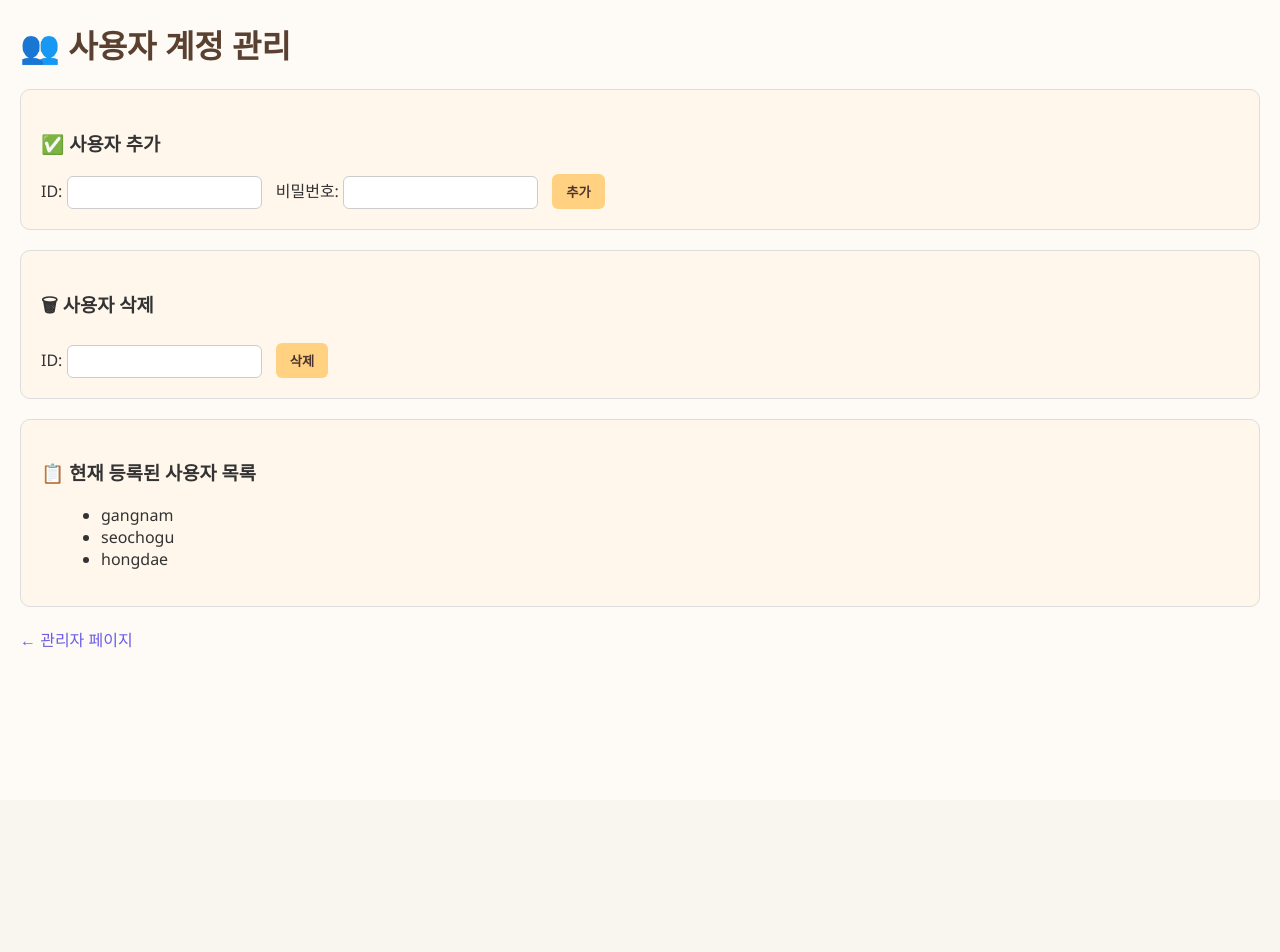
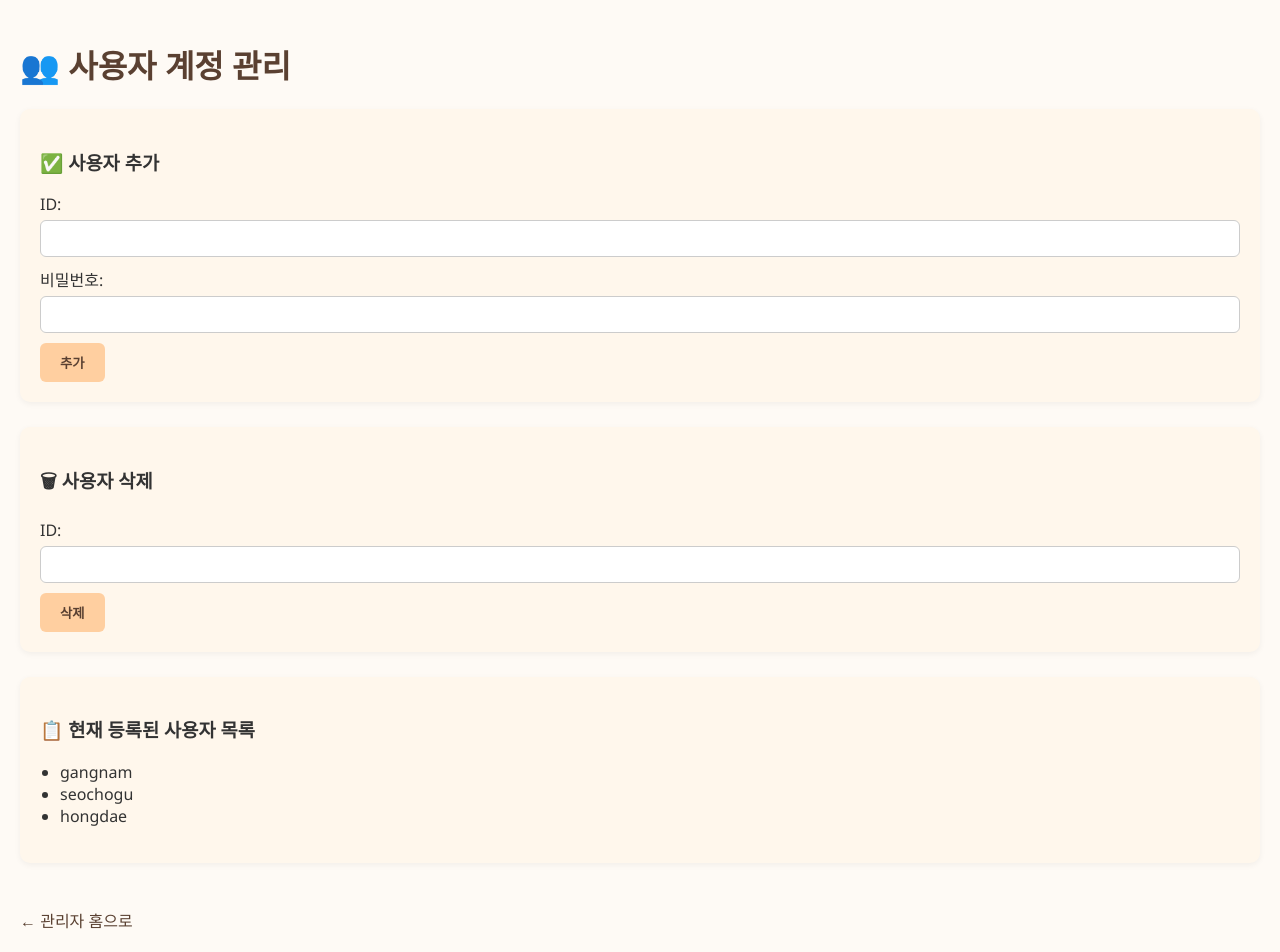
Before and after one commit to carrot0217/Betifulstore-app, a Flask app: page /admin/users in a window 1280 px wide. Before the commit the page ends 648 px from the top, so only its background shows below. Run offline with Flask 2, Linux system fonts and the light colour scheme; the visitor is signed in with stand-in values (Sample User, id 1).

Commit message:
Update manage_users.html

```diff
--- a/templates/manage_users.html
+++ b/templates/manage_users.html
@@ -7,66 +7,64 @@
   <style>
     body {
       font-family: 'Segoe UI', sans-serif;
-      margin: 20px;
       background-color: #fefaf5;
       color: #333;
+      margin: 0;
+      padding: 20px;
     }
     h1 {
       color: #5a4031;
     }
     .section {
       background: #fff7ec;
-      border: 1px solid #ddd;
+      padding: 20px;
+      margin-bottom: 25px;
       border-radius: 10px;
-      padding: 20px;
-      margin-bottom: 20px;
-    }
-    label {
-      display: inline-block;
-      margin: 5px 10px 5px 0;
+      box-shadow: 0 2px 6px rgba(0,0,0,0.05);
     }
     input[type="text"], input[type="password"] {
-      padding: 8px;
-      margin-right: 10px;
+      padding: 10px;
+      margin: 5px 0 10px;
+      border-radius: 6px;
       border: 1px solid #ccc;
-      border-radius: 6px;
+      width: 100%;
+      box-sizing: border-box;
     }
     button {
-      padding: 8px 14px;
+      padding: 10px 20px;
+      background-color: #ffcfa0;
       border: none;
-      background-color: #ffd180;
-      color: #4e342e;
       border-radius: 6px;
+      color: #5a4031;
+      font-weight: bold;
       cursor: pointer;
-      font-weight: bold;
+      transition: background-color 0.3s;
     }
     button:hover {
-      background-color: #ffcc80;
+      background-color: #ffbb7d;
     }
     .message {
       background: #e0f7fa;
       border-left: 5px solid #4db6ac;
       padding: 10px;
-      margin-bottom: 15px;
+      margin-bottom: 20px;
       border-radius: 5px;
+      color: #00695c;
     }
     ul {
       list-style-type: disc;
-      margin-left: 20px;
+      padding-left: 20px;
     }
     a {
-      color: #6c5ce7;
+      display: inline-block;
+      margin-top: 20px;
+      color: #5a4031;
       text-decoration: none;
     }
     a:hover {
       text-decoration: underline;
     }
   </style>
-  <script>
-    function confirmDelete() {
-      return confirm("정말 삭제하시겠습니까?");
-    }
-  </script>
 </head>
 <body>
   <h1>👥 사용자 계정 관리</h1>
@@ -79,17 +77,20 @@
     <h3>✅ 사용자 추가</h3>
     <form method="post">
       <input type="hidden" name="action" value="add">
-      ID: <input type="text" name="user_id" required>
-      비밀번호: <input type="password" name="password" required>
+      <label>ID:</label>
+      <input type="text" name="user_id" required>
+      <label>비밀번호:</label>
+      <input type="password" name="password" required>
       <button type="submit">추가</button>
     </form>
   </div>
 
   <div class="section">
     <h3>🗑 사용자 삭제</h3>
-    <form method="post" onsubmit="return confirmDelete();">
+    <form method="post" onsubmit="return confirm('정말 삭제하시겠습니까?');">
       <input type="hidden" name="action" value="delete">
-      ID: <input type="text" name="user_id" required>
+      <label>ID:</label>
+      <input type="text" name="user_id" required>
       <button type="submit">삭제</button>
     </form>
   </div>
@@ -103,6 +104,6 @@
     </ul>
   </div>
 
-  <a href="/admin">← 관리자 페이지</a>
+  <a href="/admin/home">← 관리자 홈으로</a>
 </body>
 </html>
```
